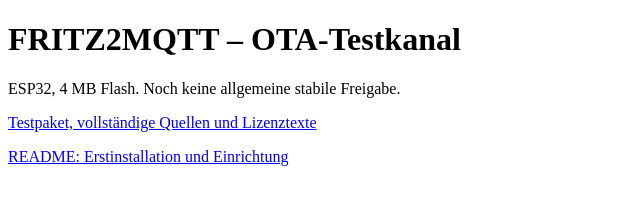
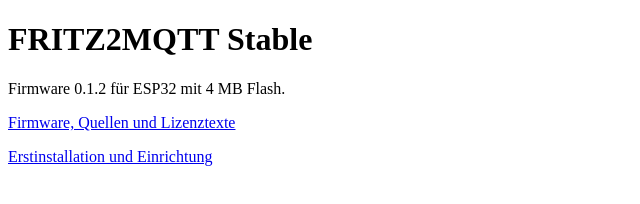
Before and after one commit to m-kaufmann/fritz2mqtt, a plain HTML site: page index.html in a window 1280 px wide. Shown: the whole page, without its empty margins (0-640 px from the left). Drawn offline with Linux system fonts and the light colour scheme.

Commit message:
Offer stable 0.1.2 and migrate existing OTA clients

```diff
--- a/index.html
+++ b/index.html
@@ -1 +1,9 @@
-<!doctype html><html lang="de"><meta charset="utf-8"><title>FRITZ2MQTT Testkanal</title><h1>FRITZ2MQTT – OTA-Testkanal</h1><p>ESP32, 4 MB Flash. Noch keine allgemeine stabile Freigabe.</p><p><a href="https://github.com/m-kaufmann/fritz2mqtt/releases/tag/v0.1.1-test.1">Testpaket, vollständige Quellen und Lizenztexte</a></p><p><a href="https://github.com/m-kaufmann/fritz2mqtt/blob/codex/standalone-gateway/docs/first-install.md">README: Erstinstallation und Einrichtung</a></p></html>
+<!doctype html>
+<html lang="de">
+<meta charset="utf-8">
+<title>FRITZ2MQTT Stable</title>
+<h1>FRITZ2MQTT Stable</h1>
+<p>Firmware 0.1.2 für ESP32 mit 4 MB Flash.</p>
+<p><a href="https://github.com/m-kaufmann/fritz2mqtt/releases/tag/v0.1.2">Firmware, Quellen und Lizenztexte</a></p>
+<p><a href="https://github.com/m-kaufmann/fritz2mqtt/blob/main/docs/first-install.md">Erstinstallation und Einrichtung</a></p>
+</html>
```
Also changed, not shown: firmware/esp32-4mb-v1/stable/manifest.json (added), firmware/esp32-4mb-v1/testing/manifest.json, 1 other file.
